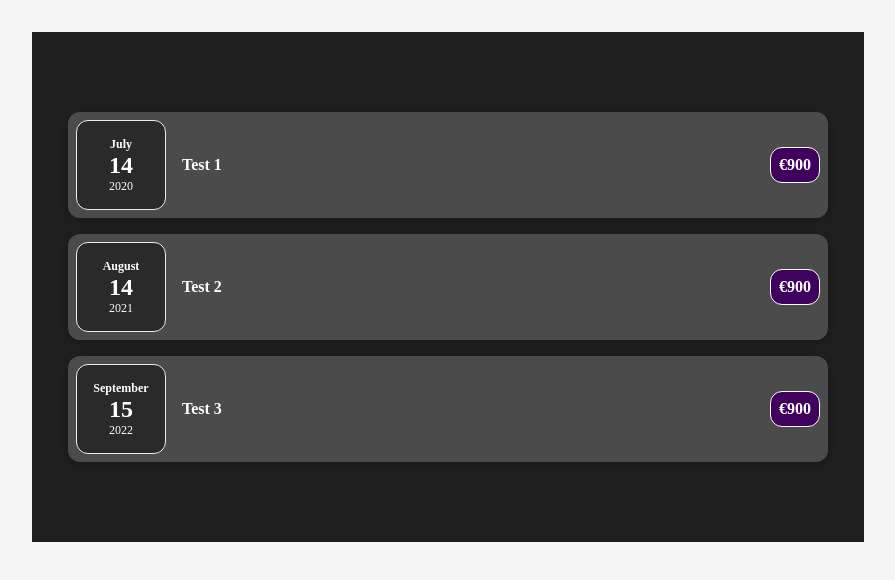
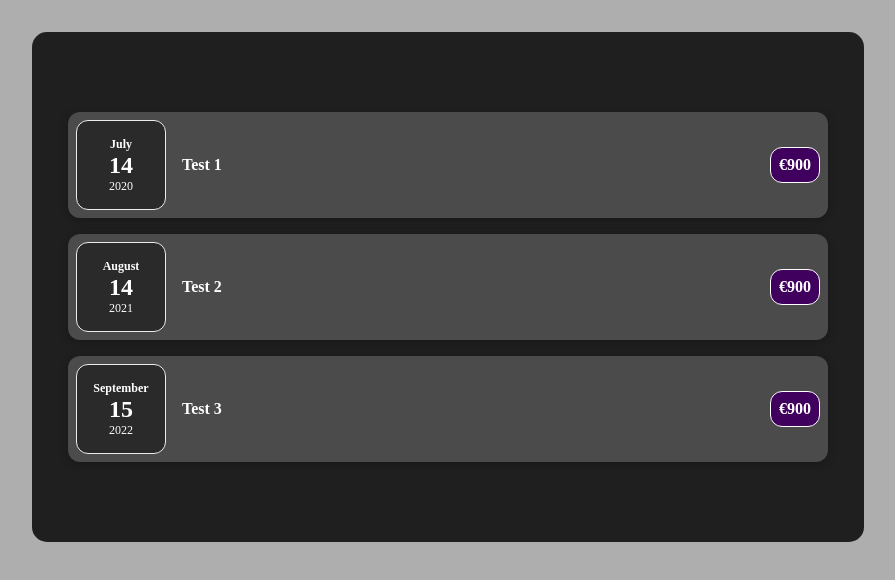
Before and after one commit to JasmineKhalimova/FoodApp, a React (Create React App) app: page / in a window 1280 px wide. Shown: the top 580 px of the page, without its empty margins (192-1087 px from the left). Built offline with nearby package versions, Linux system fonts and the light colour scheme.

Commit message:
jsx examples

```diff
--- a/src/css/global.scss
+++ b/src/css/global.scss
@@ -1,5 +1,5 @@
 body {
-    background-color: #f5f5f5;
+    background-color: #aeaeae;
 }
 
 .expense-item {
@@ -71,6 +71,7 @@ body {
     margin: 2rem auto;
     width: 50rem;
     max-width: 95%;
+    border-radius: 15px;
   }
 
   @media (min-width: 580px) {
```
Also changed, not shown: Resources/React refresher/README.md.
